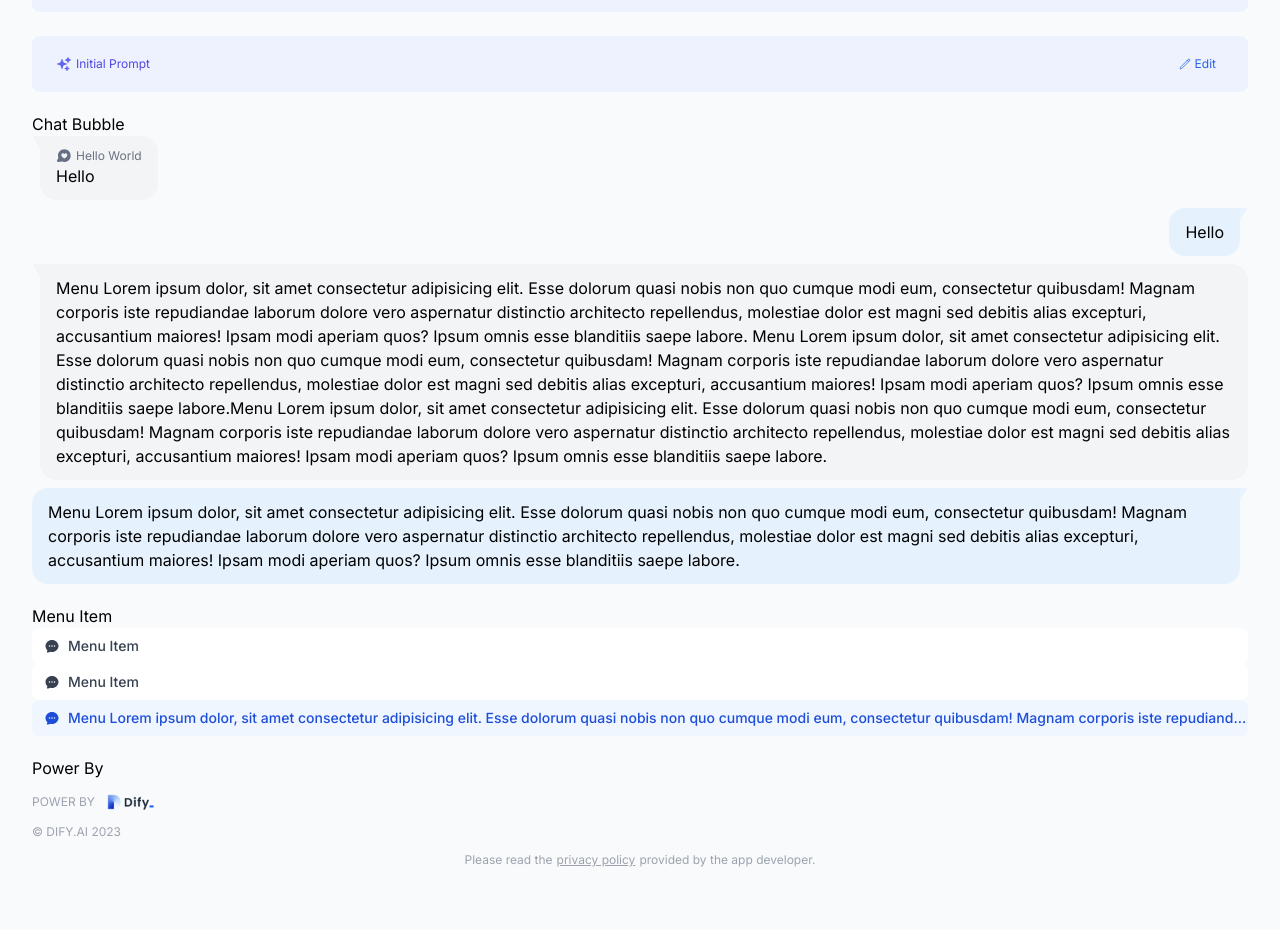
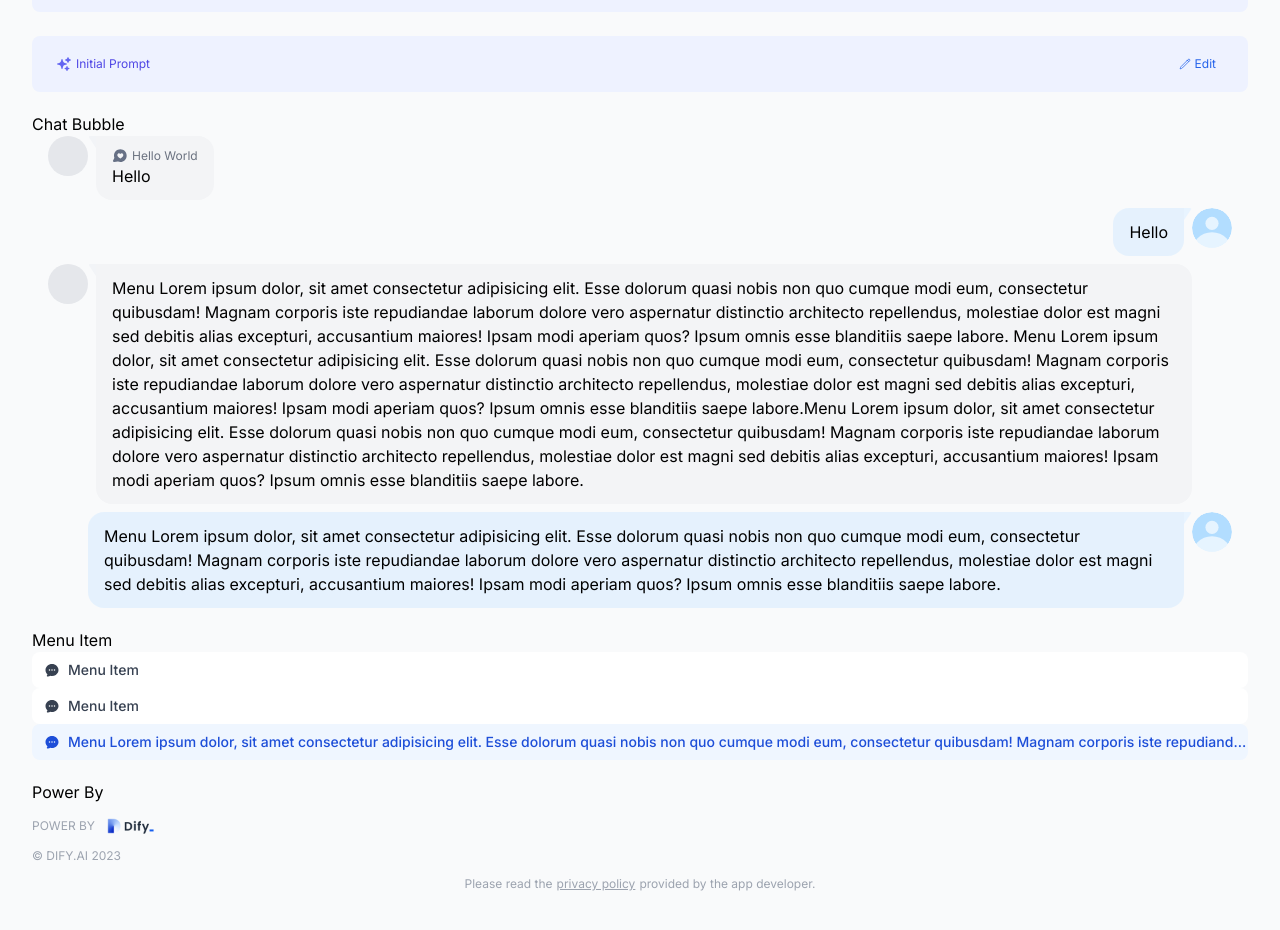
Before and after one commit to langgenius/dify-conversation, a Next.js app: page /components in a window 1280 px wide. Shown: the part 1360-2290 px from the top of the page. Built offline with nearby package versions, Linux system fonts and the light colour scheme.

Commit message:
feat: update mine avatar

```diff
--- a/components/chat-bubble/index.tsx
+++ b/components/chat-bubble/index.tsx
@@ -1,5 +1,4 @@
 'use strict'
-'use client'
 import React, { FC } from 'react'
 import styles from './style.module.scss'
 import cn from 'classnames'
@@ -8,6 +7,8 @@ interface ChatBubbleProps {
   like_and_dislike?: 'like' | 'dislike' | 'none'
   content: string
   mine?: boolean
+  time?: number
+  tokens?: number
 }
 
 const ChatBubble: FC<ChatBubbleProps> = ({
@@ -16,8 +17,9 @@ const ChatBubble: FC<ChatBubbleProps> = ({
   mine = false
 }) => {
   return (
-    <div className={cn(styles.bubble, mine ? 'pr-2' : 'pl-2')}>
+    <div className={cn(styles.bubble, !mine ? 'pl-2 pr-14' : 'pr-2 pl-14')}>
       <div className={cn(styles.content, mine ? styles.mine : styles.other)}>
+        <div className={cn(styles.avatar, mine && styles.mine)}></div>
         <div className={cn('inline-flex flex-col', styles.shape)}>
           {opening_statement && (
             <div className={cn('text-gray-500 text-xs', 'flex items-center')}>
@@ -28,7 +30,8 @@ const ChatBubble: FC<ChatBubbleProps> = ({
           {content}
         </div>
       </div>
-      <div></div>
+      {/* TODO copy to clipboard like_and_dislike */}
+      <div className={cn(styles.actions)}></div>
     </div>
   )
 }
--- a/components/chat-bubble/style.module.scss
+++ b/components/chat-bubble/style.module.scss
@@ -2,7 +2,7 @@
   @apply flex flex-col;
 
   .content {
-    @apply flex items-center;
+    @apply flex items-center flex-row-reverse;
     .shape {
       @apply rounded-2xl px-4 py-3;
       .icon {
@@ -12,10 +12,9 @@
       }
     }
     &.mine {
-      @apply relative flex-row-reverse;
+      @apply flex-row-reverse;
       .shape {
-        @apply rounded-tr-none bg-[#D1E9FF80];
-      }
+        @apply rounded-tr-none bg-[#D1E9FF80] relative;
         &::before {
           content: '';
           @apply absolute w-4 h-4;
@@ -24,11 +23,11 @@
           background: url(./assets/right.svg) no-repeat;
         }
       }
+    }
     &.other {
       @apply relative flex-row;
       .shape {
-        @apply rounded-tl-none bg-gray-100;
-      }
+        @apply rounded-tl-none bg-gray-100 relative;
         &::before {
           top: 0;
           left: -8px;
@@ -39,3 +38,11 @@
       }
     }
   }
+}
+.avatar {
+  @apply inline-flex items-center justify-center w-10 h-10 rounded-full bg-gray-200 shrink-0 mx-2 self-start;
+  &.mine {
+    background: url(./assets/avatar.svg) no-repeat;
+    background-size: contain;
+  }
+}
```
Also changed, not shown: components/chat-bubble/assets/avatar.svg (added). Lines whose indentation alone changed are shown as unchanged.
